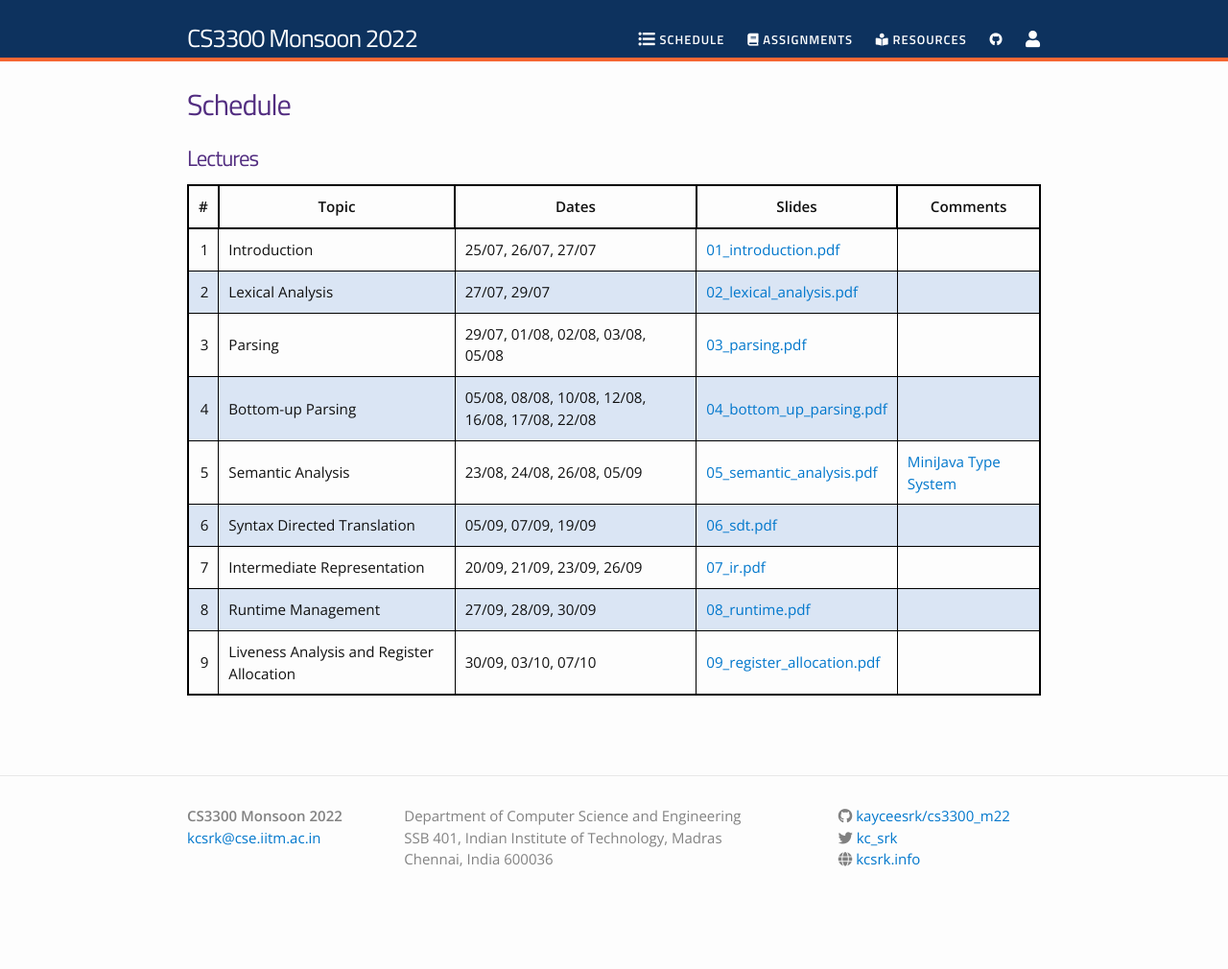
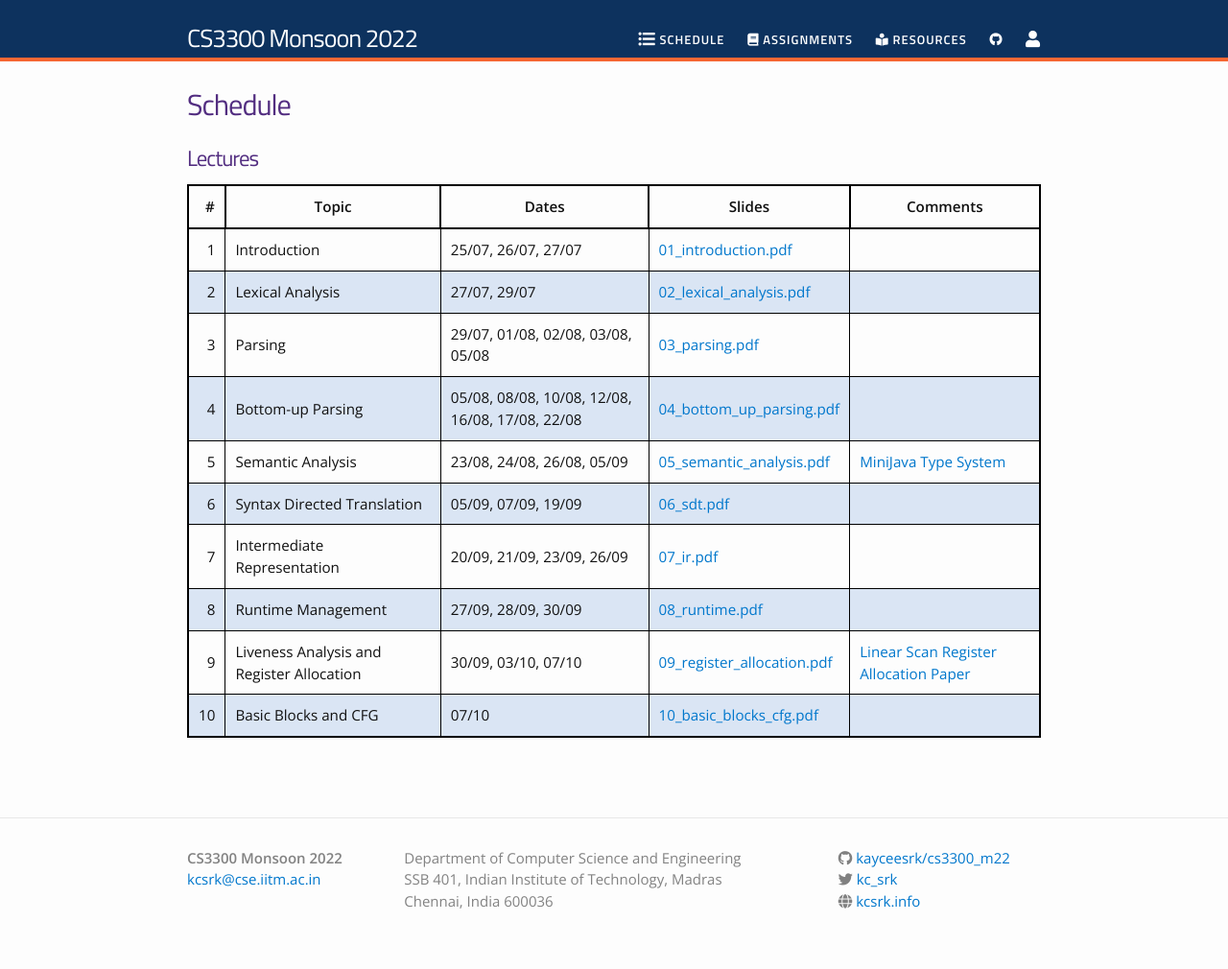
Before and after one commit to kayceesrk/cs3300_m22, a Jekyll site: the page built from schedule.md, in a window 1280 px wide. Shown: the whole page at 96% size. Built offline with Jekyll 4.4.1, drawn with Linux system fonts in a browser that asks for light colours; nearby versions of some CDN libraries; before the commit the page ends 967 px from its top, so only the background shows below that.

Commit message:
Added slides for CFG

```diff
--- a/schedule.md
+++ b/schedule.md
@@ -16,6 +16,7 @@ permalink: /schedule/
 | 6 | Syntax Directed Translation | 05/09, 07/09, 19/09 | [06_sdt.pdf](slides/06_sdt.pdf) | |
 | 7 | Intermediate Representation | 20/09, 21/09, 23/09, 26/09 | [07_ir.pdf](slides/07_ir.pdf) | |
 | 8 | Runtime Management | 27/09, 28/09, 30/09 | [08_runtime.pdf](slides/08_runtime.pdf) | |
-| 9 | Liveness Analysis and Register Allocation | 30/09, 03/10, 07/10 | [09_register_allocation.pdf](slides/09_register_allocation.pdf) | |
+| 9 | Liveness Analysis and Register Allocation | 30/09, 03/10, 07/10 | [09_register_allocation.pdf](slides/09_register_allocation.pdf) | [Linear Scan Register Allocation Paper](http://web.cs.ucla.edu/~palsberg/course/cs132/linearscan.pdf) |
+| 10 | Basic Blocks and CFG | 07/10 | [10_basic_blocks_cfg.pdf](slides/10_basic_blocks_cfg.pdf) | |
 
 <br/>
```
Also changed, not shown: 1 other file.
